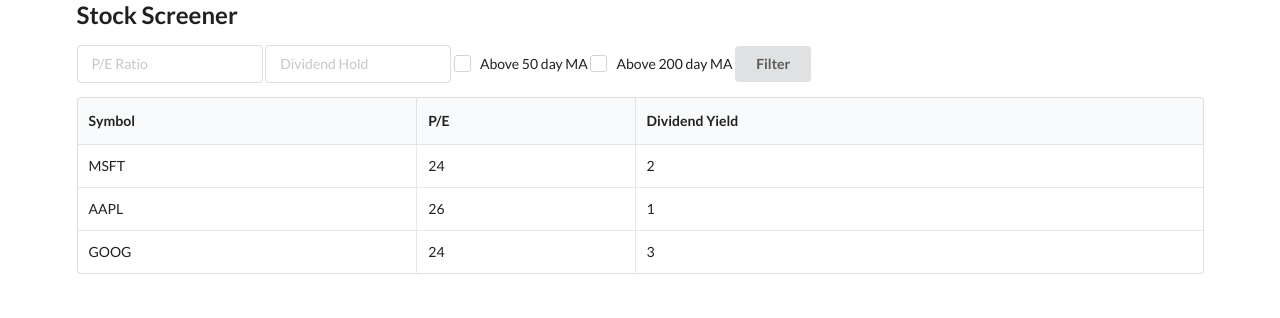
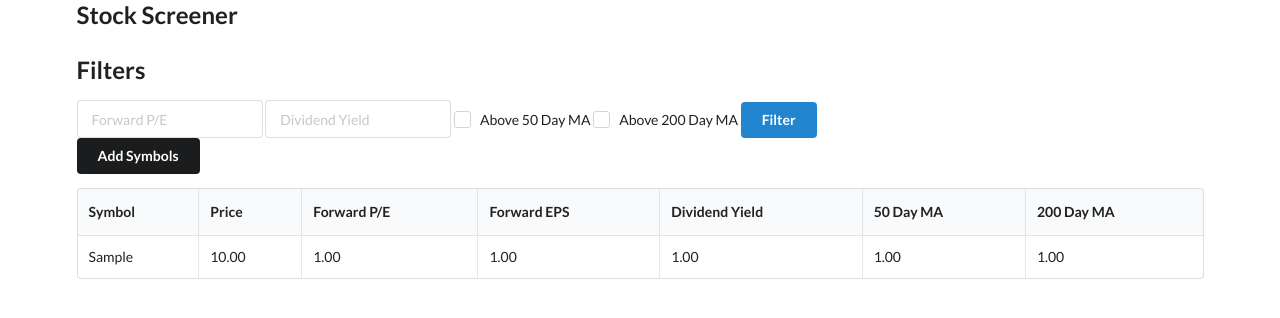
Before and after one commit to amruthvvkp/stock_screener_fastapi, a FastAPI app: page / in a window 1280 px wide. Shown: the top 318 px of the page. Run offline with FastAPI, Linux system fonts and the light colour scheme; tables that the repository leaves empty hold one stand-in row (values such as "Sample post"); some libraries are stand-ins or nearby versions.

Commit message:
Finished inital model and tested the layout of the web app.

```diff
--- a/model/main.py
+++ b/model/main.py
@@ -32,14 +32,35 @@
 
 
 @app.get("/")
-def home(request: Request):
+def home(request: Request, forward_pe=None, dividend_yield=None, ma50=None, ma200=None, db: Session = Depends(get_db)):
     """
     Dashboard/Home page
     :return: JSON response for homepage
     :rtype: dict
     """
+
+    stocks = db.query(Stock)
+
+    if forward_pe:
+        stocks = stocks.filter(Stock.forward_pe < forward_pe)
+
+    if dividend_yield:
+        stocks = stocks.filter(Stock.dividend_yield > dividend_yield)
+
+    if ma50:
+        stocks = stocks.filter(Stock.price > Stock.ma50)
+
+    if ma200:
+        stocks = stocks.filter(Stock.price > Stock.ma200)
+
+    print(stocks)
     return templates.TemplateResponse("home.html", {
-        "request": request
+        "request": request,
+        "stocks": stocks,
+        "dividend_yield": dividend_yield,
+        "forward_pe": forward_pe,
+        "ma200": ma200,
+        "ma50": ma50
     })
 
 
--- a/model/templates/home.html
+++ b/model/templates/home.html
@@ -1,53 +1,111 @@
 {% extends "layout.html" %}
 
 {% block content %}
+<script>
+$(document).ready(function() {
+  $("#add_symbol").click(function() {
+    $('.ui.modal').modal('show');
+  });
+
+  $("#save").click(function() {
+
+    var textareaContent = $("#symbols").val();
+    var symbols = textareaContent.split("\n");
+
+    for (var i = 0; i < symbols.length; ++i) {
+      console.log(symbols[i]);
+
+      $.ajax({
+        url: '/stock',
+        type: 'POST',
+        contentType: 'application/json',
+        data: JSON.stringify({ "symbol": symbols[i] }),
+        dataType: 'json'
+      });
+    }
+
+    $('.ui.modal').modal('hide');
+  });
+});
+
+
+</script>
+
+<h2>Filters</h2>
+
+<form method="get">
 
     <div class="ui input">
-  <input type="text" placeholder="P/E Ratio">
+        <input name="forward_pe" type="text" placeholder="Forward P/E" value="{{ forward_pe or '' }}">
     </div>
 
     <div class="ui input">
-  <input type="text" placeholder="Dividend Hold">
+        <input name="dividend_yield" type="text" placeholder="Dividend Yield" value="{{ dividend_yield or '' }}">
     </div>
 
     <div class="ui checkbox">
-  <input type="checkbox" name="example">
-  <label>Above 50 day MA</label>
+        <input name="ma50" type="checkbox" {% if ma50 %}checked="checked" {% endif %}>
+        <label>Above 50 Day MA</label>
     </div>
 
     <div class="ui checkbox">
-  <input type="checkbox" name="example">
-  <label>Above 200 day MA</label>
+        <input name="ma200" type="checkbox" {% if ma200 %}checked="checked" {% endif %}>
+        <label>Above 200 Day MA</label>
     </div>
 
-<button class="ui button">
-  Filter
-</button>
+    <button type="submit" class="ui button primary">Filter</button>
+
+</form>
+
+<button id="add_symbol" class="ui button secondary">Add Symbols</button>
+
 
 <table class="ui celled table">
     <thead>
     <tr>
         <th>Symbol</th>
-        <th>P/E</th>
+        <th>Price</th>
+        <th>Forward P/E</th>
+        <th>Forward EPS</th>
         <th>Dividend Yield</th>
-  </tr></thead>
+        <th>50 Day MA</th>
+        <th>200 Day MA</th>
+    </tr>
+    </thead>
     <tbody>
+    {% for stock in stocks %}
     <tr>
-      <td data-label="Name">MSFT</td>
-      <td data-label="Age">24</td>
-      <td data-label="Job">2</td>
+        <td>{{ stock.symbol }}</td>
+        <td>{{ stock.price }}</td>
+        <td>{{ stock.forward_pe }}</td>
+        <td>{{ stock.forward_eps }}</td>
+        <td>{{ stock.dividend_yield }}</td>
+        <td>{{ stock.ma50 }}</td>
+        <td>{{ stock.ma200 }}</td>
     </tr>
-    <tr>
-      <td data-label="Name">AAPL</td>
-      <td data-label="Age">26</td>
-      <td data-label="Job">1</td>
-    </tr>
-    <tr>
-      <td data-label="Name">GOOG</td>
-      <td data-label="Age">24</td>
-      <td data-label="Job">3</td>
-    </tr>
+    {% endfor %}
     </tbody>
 </table>
 
+<div class="ui modal">
+    <i class="close icon"></i>
+    <div class="header">
+        Add Stocks
+    </div>
+    <div class="content">
+        <div class="ui form">
+            <div class="field">
+                <label>Symbols</label>
+                <textarea id="symbols"></textarea>
+            </div>
+        </div>
+    </div>
+    <div class="actions">
+        <div id="save" class="ui positive right labeled icon button">
+            Add Symbols
+            <i class="plus icon"></i>
+        </div>
+    </div>
+</div>
+
 {% endblock %}
```
Also changed, not shown: 1 other file. Lines whose indentation alone changed are shown as unchanged.
